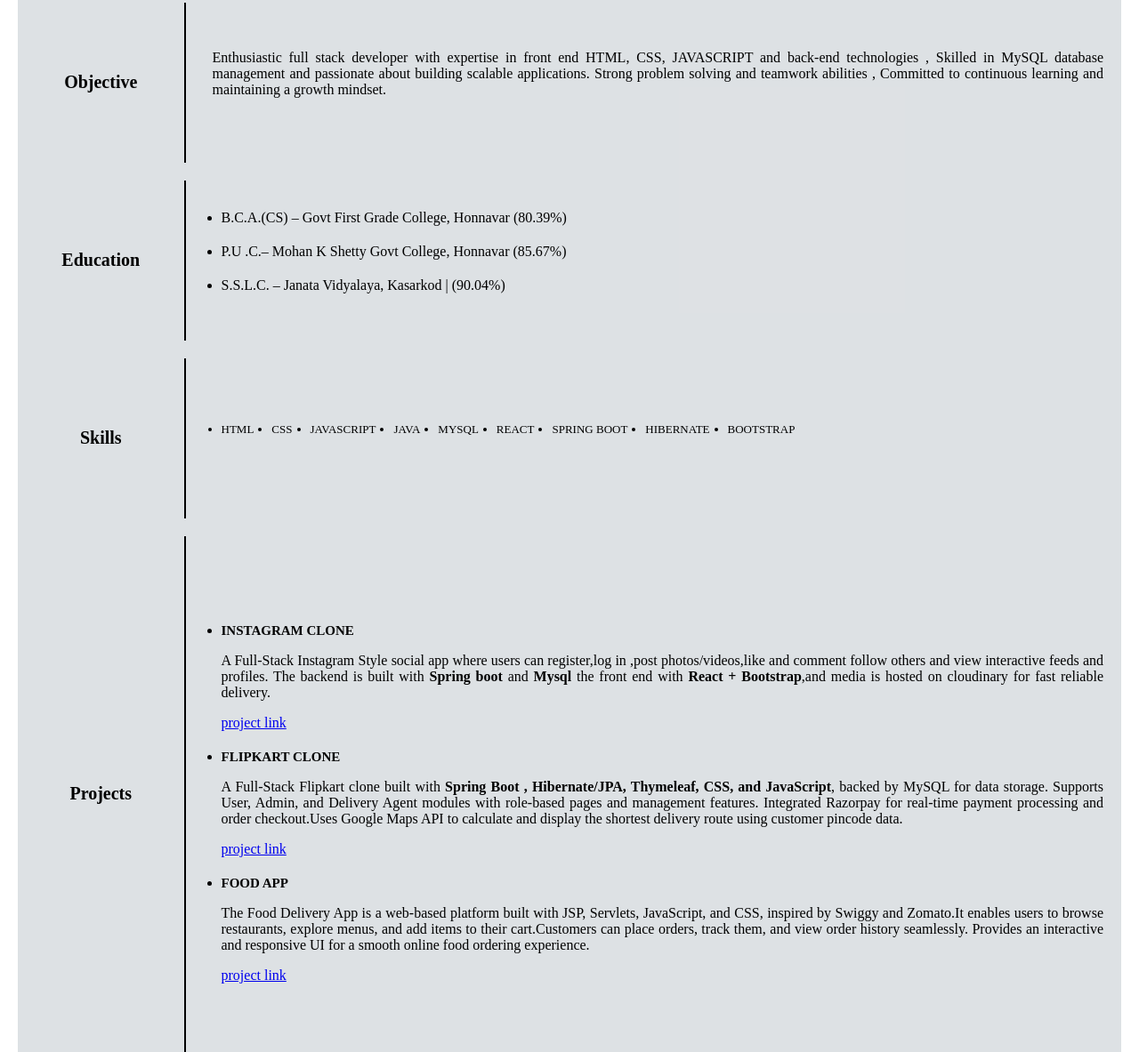
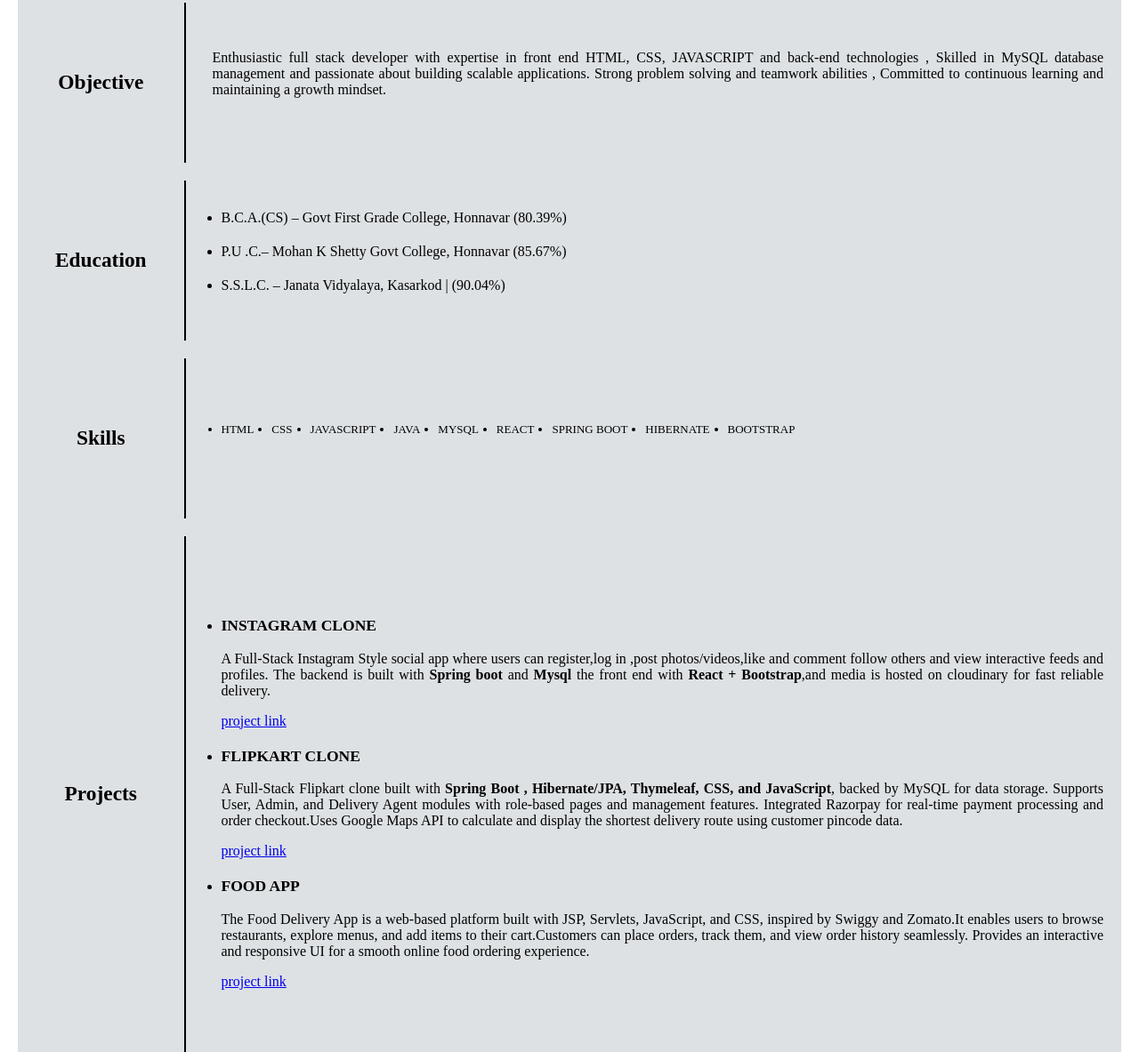
Before and after one commit to sampritgouda/CSS-exercise, a plain HTML site: page index.html in a window 1280 px wide. Shown: the part 157-1340 px from the top of the page at 89% size. Drawn offline with Linux system fonts and the light colour scheme.

Commit message:
final commit of css exercise1

```diff
--- a/index.html
+++ b/index.html
@@ -7,29 +7,42 @@
         <link rel="stylesheet" href="style.css">
     </head>
     <body>
+
+        <!-- my resume container -->
         <div id="wrapper">
+
+            <!-- header content -->
             <div id="mypage-header">
                 <header>
-                    <h1>Samprit Gouda</h1>
+                    <h1 id="resume-header">Samprit Gouda</h1>
                 </header>
             </div>
+
+            <!-- middle main content -->
             <div class="middle-content">
+
+                <!-- left nav content -->
                 <div id="mypage-leftnav">
                     <aside class="side-content">
-                        <div class="sidebar-header">Objective</div>
+                        <div class="sidebar-header"><h3>Objective</h3></div>
                     </aside>
                     <aside class="side-content">
-                        <div class="sidebar-header">Education</div>
+                        <div class="sidebar-header"><h3>Education</h3></div>
                     </aside>
                     <aside class="side-content">
-                        <div class="sidebar-header">Skills</div>
+                        <div class="sidebar-header"><h3>Skills</h3></div>
                     </aside>
                     <aside class="side-content" id="project-aside">
-                        <div class="sidebar-header">Projects</div>
+                        <div class="sidebar-header"><h3>Projects</h3></div>
                     </aside>
                 </div>
+
+                <!-- center content of main content -->
                 <div id="mypage-center-content">
+
                     <div class="center-content">
+
+                        <!-- objective content -->
                         <div class="hidden">
                             <h3 class="center-content-heading">Objective</h3>
                         </div>
@@ -42,6 +55,7 @@
                             </p>
                         </div>
 
+                        <!-- education content -->
                         <div class="hidden">
                             <h3  class="center-content-heading">Education</h3>
                         </div>
@@ -59,6 +73,7 @@
                             </ul>
                         </div>
 
+                        <!-- skills content -->
                         <div class="hidden">
                             <h3  class="center-content-heading">Skills</h3>
                         </div>
@@ -76,13 +91,17 @@
                             </ul>
                         </div>
 
+
+                        <!-- projects content -->
                         <div class="hidden">
                             <h3  class="center-content-heading">Projects</h3>
                         </div>
                         <div class="content" id="project-section">
                             <ul id="project-container">
                                 <li class="projects">
-                                    <div class="project-header">INSTAGRAM CLONE</div>
+                                    <div class="project-header">
+                                        <h3>INSTAGRAM CLONE</h3>
+                                    </div>
                                     <p class="project-description">A Full-Stack Instagram Style social app where users can register,log in ,post photos/videos,like and comment follow others
                                     and view interactive feeds and profiles. The backend is built with <strong>Spring boot </strong> and <strong>Mysql</strong>
                                     the front end with <strong>React + Bootstrap</strong>,and media is hosted on cloudinary for fast reliable
@@ -91,7 +110,9 @@
                                     <a class="project-links" href="https://github.com/sampritgouda/Instagram_clone_react">project link</a>
                                 </li>
                                 <li class="projects">
-                                    <div class="project-header">FLIPKART CLONE</div>
+                                    <div class="project-header">
+                                        <h3>FLIPKART CLONE</h3>
+                                    </div>
                                     <p class="project-description">A Full-Stack Flipkart clone built with <strong>Spring Boot , Hibernate/JPA, Thymeleaf, CSS, and JavaScript</strong>, backed by MySQL
                                     for data storage. Supports User, Admin, and Delivery Agent modules with role-based pages and management features.
                                     Integrated Razorpay for real-time payment processing and
@@ -100,7 +121,9 @@
                                     <a class="project-links"  href="https://github.com/sampritgouda/Flipcart_clone">project link</a>
                                 </li>
                                 <li class="projects">
-                                    <div class="project-header">FOOD APP</div>
+                                    <div class="project-header">
+                                        <h3>FOOD APP</h3>
+                                    </div>
                                     <p class="project-description">
                                     The Food Delivery App is a web-based platform built with JSP, Servlets, JavaScript, and CSS, inspired by
                                     Swiggy and Zomato.It enables users to browse restaurants, explore menus, and add items to their cart.Customers
@@ -113,6 +136,8 @@
                     </div>
                 </div>
             </div>
+
+            <!-- footer section -->
             <div id="mypage-footer">
                 <footer>
                     <div id="footer-head">Contact Info</div>
--- a/style.css
+++ b/style.css
@@ -1,6 +1,13 @@
+/* Importing fonts from Google Fonts*/
+
+@import url('https://fonts.googleapis.com/css2?family=Merriweather:wght@400;700&family=Montserrat:wght@300;600&family=Oswald:wght@400;500&family=Poppins:wght@400;600&display=swap');
+
 body{
     margin: 0;
 }
+
+/* wrapper container for my resume */
+
 #wrapper{
     padding: 10px 20px;
 }
@@ -12,7 +19,7 @@ body{
     background-color:#808080;
 }
 
-#mypage-header h1{
+#resume-header{
     text-align: center;
     color: #ffffff;
 }
@@ -20,15 +27,10 @@ body{
 .resume-heading{
     text-align: center;
     font-size: 20px;
-    font-family: serif;
+    font-family: 'Times New Roman', Times, serif;
     font-weight: bold;
 }
 
-
-.middle-content{
-    display: flex;
-    background-color:rgba(36, 60, 81, 0.151) ;
-}
 
 /* sidbead */
 
@@ -39,7 +41,7 @@ body{
 .sidebar-header{
     font-size: 20px;
     font-weight: bold;
-    font-family:serif;
+    font-family: 'Times New Roman', Times, serif;
 }
 .side-content{
     padding: 40px;
@@ -54,6 +56,13 @@ body{
 
 /* main content */
 
+
+.middle-content{
+    display: flex;
+    background-color:rgba(36, 60, 81, 0.151) ;
+}
+
+
 .content{
     height: 200px;
     display: flex;
@@ -63,17 +72,25 @@ body{
 .center-content-heading{
     margin-bottom: 0;
 }
+
+/* objective */
+
 .description{
     padding-left: 30px;
     padding-right: 20px;
     text-align: justify;
 }
 
+/* education section */
+
 .education-col{
     display: flex;
     flex-direction: column;
     gap: 20px;
 }
+/*
+skills section */
+
 .skills-col{
     display: flex;
     gap: 20px;
@@ -84,8 +101,11 @@ body{
 #skills-section{
     font-size: 13px;
 }
+
+/* project section */
+
 #project-section{
-    height: 600px;
+    min-height: 600px;
     display: flex;
     align-items: center;
 }
@@ -104,7 +124,7 @@ body{
 }
 
 #project-aside{
-    height: 500px;
+    min-height: 500px;
     margin-bottom: 20px;
 }
 
@@ -144,12 +164,15 @@ body{
 /* Used for mobile view */
 
 @media (max-width : 576px) {
+/*
+    header section */
     #mypage-header{
         padding: 15px 0;
     }
 
     #wrapper{
         padding:5px 15px;
+        font-size: 13px;
     }
     .hidden{
         display: block;
@@ -168,24 +191,26 @@ body{
         padding: 20px  0 0 0 ;
     }
 
-    #wrapper{
-        font-size: 13px;
-    }
     .project-header{
         font-size: 12px;
     }
+
+    /* skills section */
 
     .skills-col{
         font-size: 10px;
     }
 
+
+    /* project section */
     #project-section{
+        min-height:fit-content ;
         height: auto;
         padding-top: 10px;
     }
 
     .description{
-    padding: 0 10px;
+        padding: 0 10px;
     }
 
     .education-col{
@@ -204,7 +229,7 @@ body{
 
 @media(min-width : 576px) and (max-width: 768px) {
     #project-aside{
-        height: 650px;
+        min-height: 650px;
     }
 
     #project-section{
```
